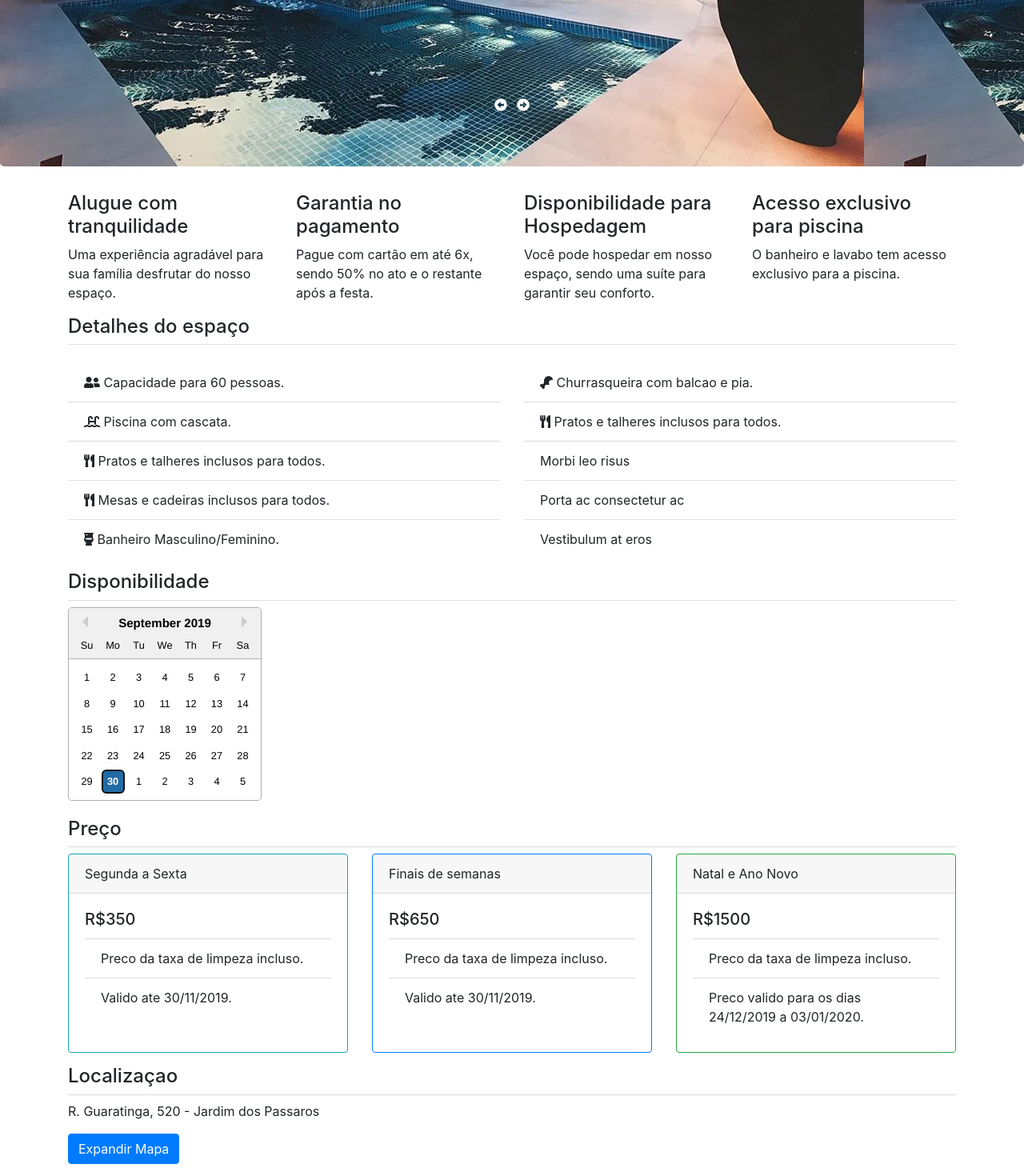
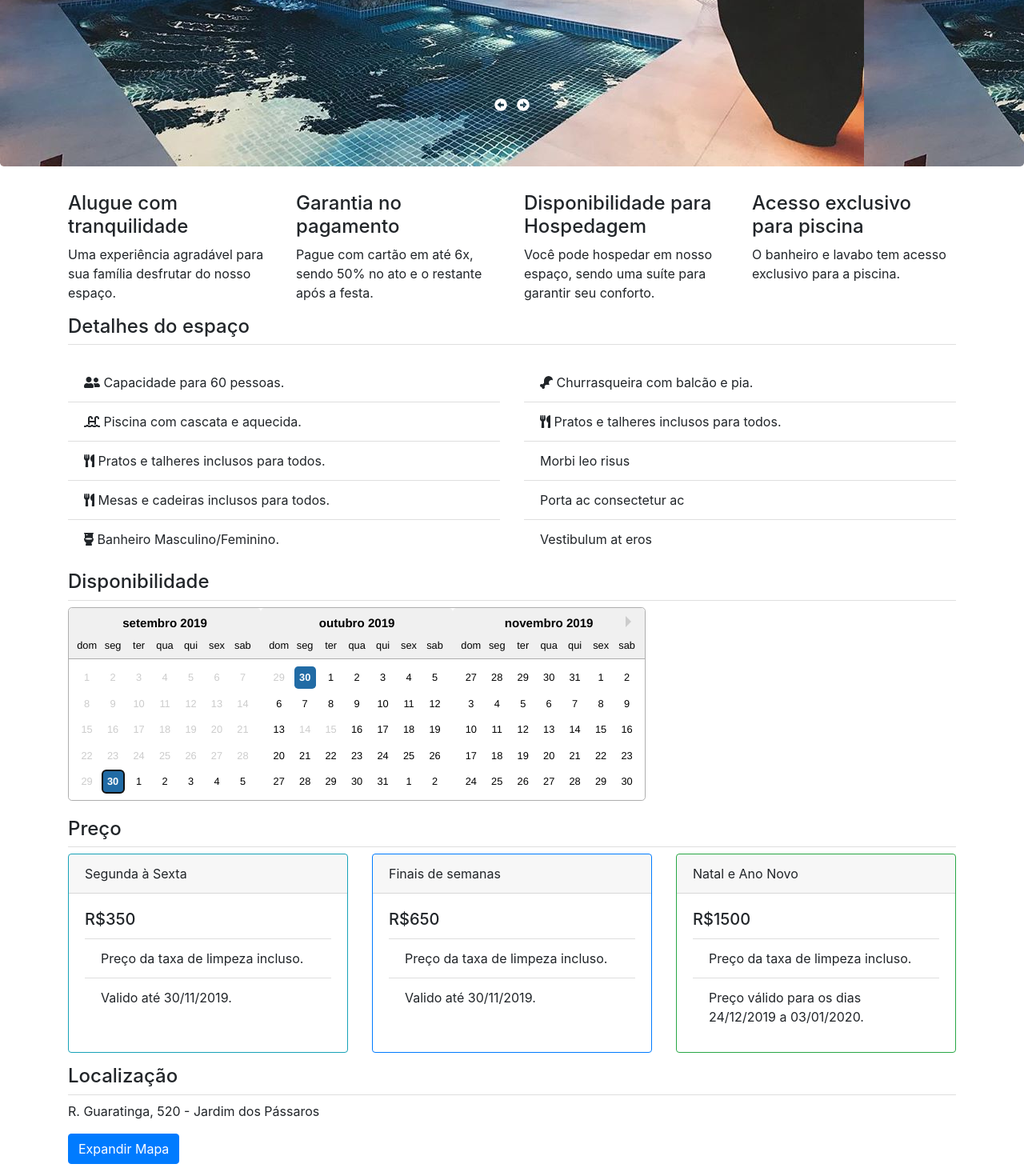
Before and after one commit to lucasgaricoix/santa-monica-web, a React (Create React App) app: page / in a window 1280 px wide. Shown: the part 458-1928 px from the top of the page at 80% size. Built offline with nearby package versions, Linux system fonts and the light colour scheme.

Commit message:
Correção da ortografia, implementado o locale para o DatePick e controle de Datas.

```diff
--- a/src/pages/home/ViewPage.tsx
+++ b/src/pages/home/ViewPage.tsx
@@ -1,29 +1,52 @@
-import React from 'react';
-import { Card, Container, Form, Jumbotron, Col, Row, FormLabel, ListGroup, Button, CardDeck, ListGroupItem } from 'react-bootstrap';
-import DatePicker from "react-datepicker";
-import { FontAwesomeIcon } from '@fortawesome/react-fontawesome'
-import { faArrowAltCircleRight, faArrowAltCircleLeft, faUtensils, faUserFriends, faSwimmingPool, faToilet, faDrumstickBite } from '@fortawesome/free-solid-svg-icons'
-import styled from 'styled-components'
+import React from "react";
+import {
+  Card,
+  Container,
+  Form,
+  Jumbotron,
+  Col,
+  Row,
+  ListGroup,
+  Button,
+  CardDeck,
+  ListGroupItem
+} from "react-bootstrap";
+import DatePicker, { registerLocale } from "react-datepicker";
+import ptBR from "date-fns/locale/pt-BR";
+
+import { FontAwesomeIcon } from "@fortawesome/react-fontawesome";
+import {
+  faArrowAltCircleRight,
+  faArrowAltCircleLeft,
+  faUtensils,
+  faUserFriends,
+  faSwimmingPool,
+  faToilet,
+  faDrumstickBite
+} from "@fortawesome/free-solid-svg-icons";
+import styled from "styled-components";
 
 import "react-datepicker/dist/react-datepicker.css";
 //Images
-import slide0 from '../../img/project-preview1.jpg';
-import slide1 from '../../img/project-preview2.jpg';
-import slide2 from '../../img/project-preview3.jpg';
-import { addDays } from 'date-fns';
+import slide0 from "../../img/project-preview1.jpg";
+import slide1 from "../../img/project-preview2.jpg";
+import slide2 from "../../img/project-preview3.jpg";
+import { addDays } from "date-fns";
 
+registerLocale("pt-BR", ptBR);
 
 const Title = styled.h1`
   text-shadow: 1px 2px #000;
-`
+`;
 
 const SubTitle = styled.h4`
   text-shadow: 1px 2px #000;
-`
+`;
 
-const CheckInOut = styled(FormLabel)`
+const CheckInOut = styled(Form.Label)`
+  font-size: 20px;
   text-shadow: 1px 1px #000;
-`
+`;
 
 const JumBotronContainer = styled(Jumbotron)`
   display: flex;
@@ -33,51 +56,48 @@ const JumBotronContainer = styled(Jumbotron)`
   align-items: center;
   height: 600px;
   color: #fff;
-`
+`;
 
 const ArrowButton = styled.button`
   border: none;
   background: none;
-`
+`;
 
 const DivButton = styled.div`
   margin-top: auto;
-  align-self: flex-end | center ;
-`
+  align-self: flex-end | center;
+`;
 
 const SectionContainer = styled.div`
   width: 100%;
   display: flex;
   flex-direction: column;
   justify-content: space-between;
-`
+`;
 const Section = styled.section`
   align-items: flex-start;
   margin-top: 15px;
-`
+`;
 const SectionTitle = styled.h4`
   padding-bottom: 8px;
-  border-bottom: 1px solid rgba(0,0,0,.125);
-`
+  border-bottom: 1px solid rgba(0, 0, 0, 0.125);
+`;
 
 const MapButton = styled(Button)`
   margin-bottom: 15px;
-`
+`;
 
-const images = [
-  slide0,
-  slide1,
-  slide2
-]
+const images = [slide0, slide1, slide2];
 
-type Props = {}
+type Props = {};
 
 type State = {
   currentImage: number;
   showMap: boolean;
   startDate: Date;
   endDate: Date;
-}
+  available: Date;
+};
 
 class ViewPage extends React.Component<Props, State> {
   state: State = {
@@ -85,55 +105,61 @@ class ViewPage extends React.Component<Props, State> {
     showMap: false,
     startDate: new Date(),
     endDate: new Date(),
-  }
+    available: new Date()
+  };
 
   previousImage = () => {
     if (this.state.currentImage > 0) {
       this.setState(prevState => ({
         currentImage: prevState.currentImage - 1
-      }))
+      }));
     }
-  }
+  };
 
   nextImage = () => {
     if (this.state.currentImage < images.length - 1) {
       this.setState(prevState => ({
         currentImage: prevState.currentImage + 1
-      }))
+      }));
     }
-  }
+  };
 
-  pesquisarCalendario = () => {
-  }
+  pesquisarCalendario = () => {};
 
   toggleMap = () => {
-    this.setState({ showMap: true })
-  }
+    this.setState({ showMap: true });
+  };
 
   setStartDate = (date?: Date | null, type?: string) => {
-    if (date && type === 'start') {
-      this.setState({ startDate: date })
+    if (date && type === "start") {
+      this.setState({ startDate: date });
     }
-    if (date && type === 'end') {
-      this.setState({ endDate: date })
+    if (date && type === "end") {
+      this.setState({ endDate: date });
     }
+    if (date && type === "available") {
+      this.setState({ available: date });
     }
+  };
 
   render() {
     const { currentImage, showMap, startDate, endDate } = this.state;
     return (
       <>
-        <JumBotronContainer style={{ backgroundImage: `url("${images[currentImage]}")` }}>
+        <JumBotronContainer
+          style={{ backgroundImage: `url("${images[currentImage]}")` }}
+        >
           <Title>Alugue hoje para sua festa</Title>
           <SubTitle>Sua diversão começa aqui</SubTitle>
 
-          <Form inline >
+          <Form inline>
             <Form.Group>
               <CheckInOut column>Entrada</CheckInOut>
               <DatePicker
                 selected={startDate}
                 minDate={new Date()}
-                onChange={date => this.setStartDate(date, 'start')}
+                onChange={date => this.setStartDate(date, "start")}
+                locale="pt-BR"
               />
             </Form.Group>
             <Form.Group>
@@ -142,33 +168,46 @@ class ViewPage extends React.Component<Props, State> {
                 selected={endDate}
                 minDate={startDate}
                 maxDate={addDays(startDate, 5)}
-                onChange={date => this.setStartDate(date, 'end')}
+                onChange={date => this.setStartDate(date, "end")}
                 placeholderText="Permitido apenas 5 dias de reserva."
+                locale="pt-BR"
               />
             </Form.Group>
             <Button onClick={this.pesquisarCalendario}>Pesquisar</Button>
           </Form>
 
           <DivButton>
-            <ArrowButton onClick={this.previousImage}><FontAwesomeIcon color="#fff" icon={faArrowAltCircleLeft} /></ArrowButton>
-            <ArrowButton onClick={this.nextImage}><FontAwesomeIcon color="#fff" icon={faArrowAltCircleRight} /></ArrowButton>
+            <ArrowButton onClick={this.previousImage}>
+              <FontAwesomeIcon color="#fff" icon={faArrowAltCircleLeft} />
+            </ArrowButton>
+            <ArrowButton onClick={this.nextImage}>
+              <FontAwesomeIcon color="#fff" icon={faArrowAltCircleRight} />
+            </ArrowButton>
           </DivButton>
-
         </JumBotronContainer>
 
         <Container className="describe-container">
           <Row>
             <Col sm={3}>
               <h4>Alugue com tranquilidade</h4>
-              <p>Uma experiência agradável para sua família desfrutar do nosso espaço.</p>
+              <p>
+                Uma experiência agradável para sua família desfrutar do nosso
+                espaço.
+              </p>
             </Col>
             <Col sm={3}>
               <h4>Garantia no pagamento</h4>
-              <p>Pague com cartão em até 6x, sendo 50% no ato e o restante após a festa.</p>
+              <p>
+                Pague com cartão em até 6x, sendo 50% no ato e o restante após a
+                festa.
+              </p>
             </Col>
             <Col sm={3}>
               <h4>Disponibilidade para Hospedagem</h4>
-              <p>Você pode hospedar em nosso espaço, sendo uma suíte para garantir seu conforto.</p>
+              <p>
+                Você pode hospedar em nosso espaço, sendo uma suíte para
+                garantir seu conforto.
+              </p>
             </Col>
             <Col sm={3}>
               <h4>Acesso exclusivo para piscina</h4>
@@ -184,24 +223,35 @@ class ViewPage extends React.Component<Props, State> {
                   <ListGroup className="list-group-flush">
                     <ListGroup.Item>
                       <FontAwesomeIcon icon={faUserFriends} />
-                      {' Capacidade para 60 pessoas.'}
+                      {" Capacidade para 60 pessoas."}
                     </ListGroup.Item>
-                    <ListGroup.Item><FontAwesomeIcon icon={faSwimmingPool} />{' Piscina com cascata.'}</ListGroup.Item>
                     <ListGroup.Item>
-                      <FontAwesomeIcon icon={faUtensils} /> {' Pratos e talheres inclusos para todos.'}
+                      <FontAwesomeIcon icon={faSwimmingPool} />
+                      {" Piscina com cascata e aquecida."}
                     </ListGroup.Item>
-                    <ListGroup.Item><FontAwesomeIcon icon={faUtensils} />{' Mesas e cadeiras inclusos para todos.'}</ListGroup.Item>
-                    <ListGroup.Item><FontAwesomeIcon icon={faToilet} />{' Banheiro Masculino/Feminino.'}</ListGroup.Item>
+                    <ListGroup.Item>
+                      <FontAwesomeIcon icon={faUtensils} />{" "}
+                      {" Pratos e talheres inclusos para todos."}
+                    </ListGroup.Item>
+                    <ListGroup.Item>
+                      <FontAwesomeIcon icon={faUtensils} />
+                      {" Mesas e cadeiras inclusos para todos."}
+                    </ListGroup.Item>
+                    <ListGroup.Item>
+                      <FontAwesomeIcon icon={faToilet} />
+                      {" Banheiro Masculino/Feminino."}
+                    </ListGroup.Item>
                   </ListGroup>
                 </Col>
                 <Col>
                   <ListGroup className="list-group-flush">
                     <ListGroup.Item>
                       <FontAwesomeIcon icon={faDrumstickBite} />
-                      {' Churrasqueira com balcao e pia.'}
+                      {" Churrasqueira com balcão e pia."}
                     </ListGroup.Item>
                     <ListGroup.Item>
-                      <FontAwesomeIcon icon={faUtensils} /> {' Pratos e talheres inclusos para todos.'}
+                      <FontAwesomeIcon icon={faUtensils} />{" "}
+                      {" Pratos e talheres inclusos para todos."}
                     </ListGroup.Item>
                     <ListGroup.Item>Morbi leo risus</ListGroup.Item>
                     <ListGroup.Item>Porta ac consectetur ac</ListGroup.Item>
@@ -214,8 +264,15 @@ class ViewPage extends React.Component<Props, State> {
             <Section>
               <SectionTitle>Disponibilidade</SectionTitle>
               <DatePicker
-                selected={startDate}
-                onChange={date => this.setStartDate(date)}
+                selected={this.state.available}
+                minDate={startDate}
+                onChange={date => this.setStartDate(date, "available")}
+                monthsShown={3}
+                excludeDates={[
+                  addDays(new Date(), 14),
+                  addDays(new Date(), 15)
+                ]}
+                locale="pt-BR"
                 inline
               />
             </Section>
@@ -224,12 +281,14 @@ class ViewPage extends React.Component<Props, State> {
               <SectionTitle>Preço</SectionTitle>
               <CardDeck>
                 <Card border="info">
-                  <Card.Header>Segunda a Sexta</Card.Header>
+                  <Card.Header>Segunda à Sexta</Card.Header>
                   <Card.Body>
                     <Card.Title>R$350</Card.Title>
                     <ListGroup className="list-group-flush">
-                        <ListGroupItem>Preco da taxa de limpeza incluso.</ListGroupItem>
-                        <ListGroupItem>Valido ate 30/11/2019.</ListGroupItem>
+                      <ListGroupItem>
+                        Preço da taxa de limpeza incluso.
+                      </ListGroupItem>
+                      <ListGroupItem>Valido até 30/11/2019.</ListGroupItem>
                     </ListGroup>
                   </Card.Body>
                 </Card>
@@ -239,10 +298,11 @@ class ViewPage extends React.Component<Props, State> {
                     <Card.Title>R$650</Card.Title>
 
                     <ListGroup className="list-group-flush">
-                        <ListGroupItem>Preco da taxa de limpeza incluso.</ListGroupItem>
-                        <ListGroupItem>Valido ate 30/11/2019.</ListGroupItem>
+                      <ListGroupItem>
+                        Preço da taxa de limpeza incluso.
+                      </ListGroupItem>
+                      <ListGroupItem>Valido até 30/11/2019.</ListGroupItem>
                     </ListGroup>
-
                   </Card.Body>
                 </Card>
                 <Card border="success">
@@ -250,23 +310,31 @@ class ViewPage extends React.Component<Props, State> {
                   <Card.Body>
                     <Card.Title>R$1500</Card.Title>
                     <ListGroup className="list-group-flush">
-                        <ListGroupItem>Preco da taxa de limpeza incluso.</ListGroupItem>
-                        <ListGroupItem>Preco valido para os dias 24/12/2019 a 03/01/2020.</ListGroupItem>
+                      <ListGroupItem>
+                        Preço da taxa de limpeza incluso.
+                      </ListGroupItem>
+                      <ListGroupItem>
+                        Preço válido para os dias 24/12/2019 a 03/01/2020.
+                      </ListGroupItem>
                     </ListGroup>
                   </Card.Body>
                 </Card>
               </CardDeck>
-
-
             </Section>
 
             <Section>
-              <SectionTitle>Localizaçao</SectionTitle>
-              <p>R. Guaratinga, 520 - Jardim dos Passaros</p>
+              <SectionTitle>Localização</SectionTitle>
+              <p>R. Guaratinga, 520 - Jardim dos Pássaros</p>
               <MapButton onClick={this.toggleMap}>Expandir Mapa</MapButton>
               {showMap && (
                 <div>
-                  <iframe src="https://www.google.com/maps/embed?pb=!1m18!1m12!1m3!1d915.427233424145!2d-51.97698204130726!3d-23.398740832335065!2m3!1f0!2f0!3f0!3m2!1i1024!2i768!4f13.1!3m3!1m2!1s0x94ecd6885745f567%3A0xaac13ecaa32dda3d!2sR.%20Guaratinga%2C%20520%20-%20Jardim%20dos%20Passaros%2C%20Maring%C3%A1%20-%20PR%2C%2087075-240!5e0!3m2!1spt-BR!2sbr!4v1569817365041!5m2!1spt-BR!2sbr" width="800" height="450" style={{ border: 0 }} title="googleMaps" />
+                  <iframe
+                    src="https://www.google.com/maps/embed?pb=!1m18!1m12!1m3!1d915.427233424145!2d-51.97698204130726!3d-23.398740832335065!2m3!1f0!2f0!3f0!3m2!1i1024!2i768!4f13.1!3m3!1m2!1s0x94ecd6885745f567%3A0xaac13ecaa32dda3d!2sR.%20Guaratinga%2C%20520%20-%20Jardim%20dos%20Passaros%2C%20Maring%C3%A1%20-%20PR%2C%2087075-240!5e0!3m2!1spt-BR!2sbr!4v1569817365041!5m2!1spt-BR!2sbr"
+                    width="800"
+                    height="450"
+                    style={{ border: 0 }}
+                    title="googleMaps"
+                  />
                 </div>
               )}
             </Section>
```
Lines whose indentation alone changed are shown as unchanged.
